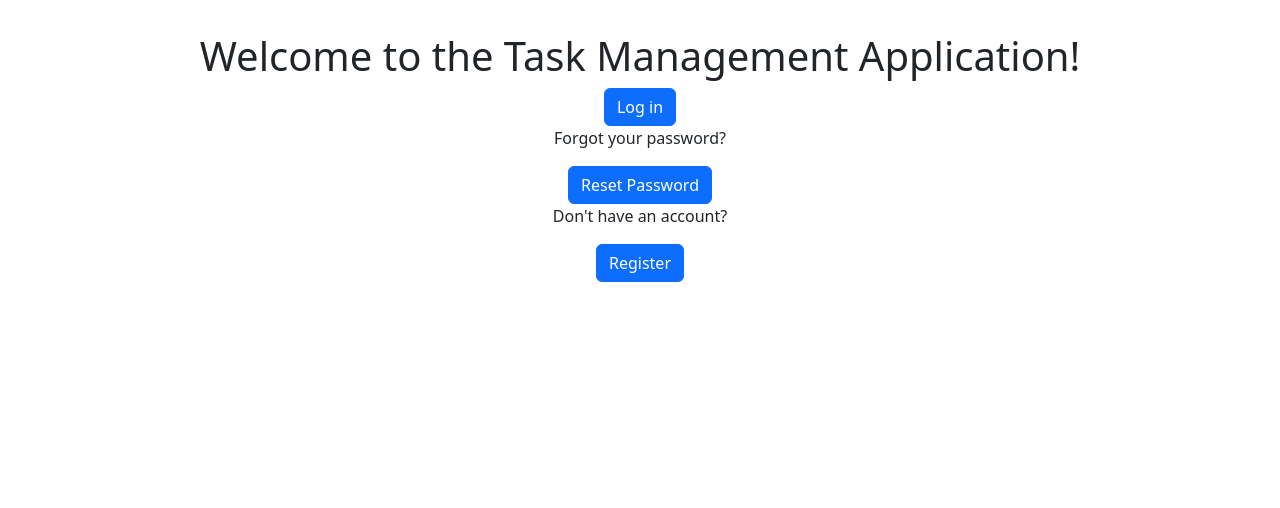
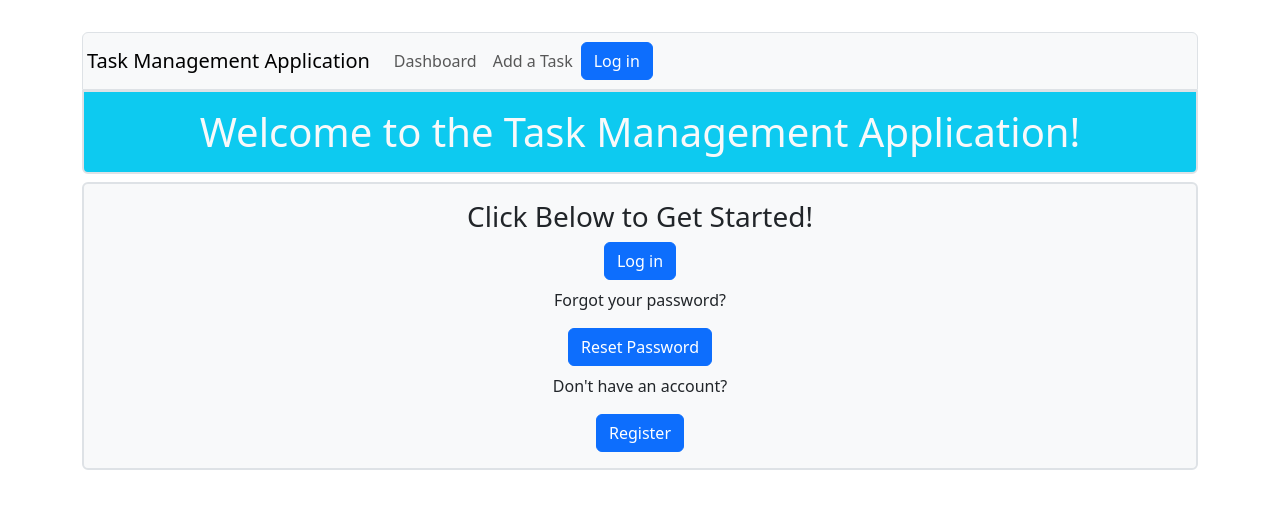
Before and after one commit to B-smith94/typescript_task_manager, a React (Vite) app in the folder task_management/: page / in a window 1280 px wide. Shown: the top 508 px of the page. Built offline with nearby package versions, Linux system fonts and the light colour scheme.

Commit message:
More last minute styling

```diff
--- a/task_management/src/components/CreateTask.tsx
+++ b/task_management/src/components/CreateTask.tsx
@@ -2,6 +2,7 @@ import { useState } from "react";
 import { Button, Form, Row, Col } from "react-bootstrap";
 import { useTasksContext } from "../TaskContext";
 import { useNavigate } from "react-router-dom";
+import NavBar from "./NavBar";
 
 const CreateTask: React.FC = () => {
     const [taskName, setName] = useState('');
@@ -20,15 +21,17 @@ const CreateTask: React.FC = () => {
         };
 
         dispatch({ type: 'ADD_TASK', payload: newTask });
-
         navigate('/dashboard');
     }
 
     return (
         <div>
-            <Form onSubmit={handleSubmit}>
+            <NavBar />
+            <h3 className="mt-2">Add a Task</h3>
+            <p>Fill out the form below to add a task. NOTE: The due date is not necessary, but is very helpful for keeping you on task!</p>
+            <Form onSubmit={handleSubmit} className="bg-light border p-2 rounded">
                 <Row>
-                    <Col>
+                    <Col md={9}>
                         <Form.Group>
                             <Form.Label>Name</Form.Label>
                             <Form.Control
@@ -48,11 +51,12 @@ const CreateTask: React.FC = () => {
                             />
                         </Form.Group>
                     </Col>
-                    <Button variant="primary" type="submit">Create Task</Button>
-                    <Button variant="danger" onClick={() => navigate('/dashboard')}>Cancel</Button>
+                    <div>
+                        <Button variant="primary" type="submit" className="m-1">Create Task</Button>
+                        <Button variant="danger" className="m-1" onClick={() => navigate('/dashboard')}>Cancel</Button>
+                    </div>
                 </Row>
             </Form>
-
         </div>
     )
 }
--- a/task_management/src/components/EditTask.tsx
+++ b/task_management/src/components/EditTask.tsx
@@ -3,6 +3,7 @@ import { Button, Form, Row, Col, Alert } from "react-bootstrap";
 import { useTasksContext } from "../TaskContext";
 import Task from "../Tasks";
 import { useNavigate, useParams } from "react-router-dom";
+import NavBar from "./NavBar";
 
 const EditTask: React.FC = () => {
     const { id } = useParams();
@@ -37,9 +38,12 @@ const EditTask: React.FC = () => {
 
     return (
         <div>
-            <Form onSubmit={handleSubmit}>
+            <NavBar />
+            <h3 className="mt-1">Edit Task</h3>
+            <p>Change the values below to update your task. NOTE: The due date is not necessary, but is very helpful for keeping you on task!</p>
+            <Form onSubmit={handleSubmit} className="bg-light border rounded p-2">
                 <Row>
-                    <Col>
+                    <Col lg={7}>
                         <Form.Group>
                             <Form.Label>Name</Form.Label>
                             <Form.Control
@@ -49,7 +53,7 @@ const EditTask: React.FC = () => {
                             />
                         </Form.Group>
                     </Col>
-                    <Col>
+                    <Col lg={3} className="">
                         <Form.Group>
                             <Form.Label>Due Date</Form.Label>
                             <Form.Control
@@ -59,18 +63,21 @@ const EditTask: React.FC = () => {
                             />
                         </Form.Group>
                     </Col>
-                    <Col>
+                    <Col className="d-flex align-items-center mt-4">
                         <Form.Group>
                             <Form.Check
                              type="checkbox"
                              label="Mark as Complete"
                              checked={complete}
                              onChange={(e) => setComplete(e.target.checked)}
+                             className="justify-content-center"
                             />
                         </Form.Group>
                     </Col>
-                    <Button variant="primary" type="submit">Update Task</Button>
-                    <Button variant="danger" onClick={() => navigate('/dashboard')}>Cancel</Button>
+                    <div>
+                        <Button variant="primary" className="m-1" type="submit">Update Task</Button>
+                        <Button variant="danger" className="m-1" onClick={() => navigate('/dashboard')}>Cancel</Button>
+                    </div>
                 </Row>
             </Form>
 
--- a/task_management/src/components/Home.tsx
+++ b/task_management/src/components/Home.tsx
@@ -1,22 +1,27 @@
-import { Col, Container } from 'react-bootstrap';
+import { Container } from 'react-bootstrap';
 import Login from './Login';
 import Logout from './Logout';
 import PasswordResetButton from './ResetPassword';
 import SignUpButton from './Registration';
+import NavBar from './NavBar';
 
 
 const Home: React.FC = () => {
     return (
         <Container>
-            <Col>
-                <h1>Welcome to the Task Management Application!</h1>
-                <Login />
-                <Logout />
-                <p>Forgot your password? </p>
-                <PasswordResetButton />
-                <p>Don't have an account? </p>
-                <SignUpButton />
-            </Col>
+            <NavBar />
+            <div>
+                <h1 className='bg-info text-light p-3 border border-2 rounded-bottom'>Welcome to the Task Management Application!</h1>
+                <div className='bg-light border border-2 rounded p-3 align-content-around'>
+                    <h3>Click Below to Get Started!</h3>
+                    <Login />
+                    <Logout />
+                    <p className='mt-2'>Forgot your password? </p>
+                    <PasswordResetButton />
+                    <p className='mt-2'>Don't have an account? </p>
+                    <SignUpButton />
+                </div>
+            </div>
         </Container>
     )
 }
--- a/task_management/src/components/NavBar.tsx
+++ b/task_management/src/components/NavBar.tsx
@@ -7,8 +7,8 @@ import React from "react";
 const NavBar: React.FC = () => {
     return (
         <div>
-            <Navbar bg="light" expand='md' as='header' role='navigation' className="border border-1">
-                <Navbar.Brand as={NavLink} to={'/dashboard'} >Task Management Application</Navbar.Brand>
+            <Navbar bg="light" expand='md' as='header' role='navigation' className="border border-1 rounded-top">
+                <Navbar.Brand as={NavLink} to={'/dashboard'} className="ms-1">Task Management Application</Navbar.Brand>
                 <Navbar.Toggle aria-controls="basic-navbar-nav" className='' />
                 <Navbar.Collapse id="basic-navbar-nav" >
                     <Nav className="align-items-center mr-auto" as='nav' role="menubar">
--- a/task_management/src/components/TaskDashboard.tsx
+++ b/task_management/src/components/TaskDashboard.tsx
@@ -1,5 +1,5 @@
 import React from "react";
-import { Button, ListGroup, Row, Col, Card } from "react-bootstrap";
+import { Button, ListGroup, Row, Col, Card} from "react-bootstrap";
 import { useNavigate } from "react-router-dom";
 import { useTasksContext } from "../TaskContext";
 import { useState } from "react";
@@ -10,15 +10,12 @@ const TaskDashboard: React.FC = () => {
     const navigate = useNavigate();
     const [expandedTaskId, setExpandedTaskId] = useState<number | null>(null);
 
+
     const handleRemoveTask = (taskId: number) => {
         if (window.confirm('Are you sure you want to delete this task?')) {
             dispatch({ type: 'DELETE_TASK', payload: taskId });
         }
     };
-
-    const handleCompleteTask = (taskId: number) => {
-        dispatch({ type: 'COMPLETE_TASK', payload: taskId})
-    }
 
     const toggleTaskDetails = (taskId: number) => {
         setExpandedTaskId(expandedTaskId === taskId? null : taskId);
@@ -27,7 +24,7 @@ const TaskDashboard: React.FC = () => {
     return (
         <div>
             <NavBar />
-            <div className="bg-primary text-white border border-3">
+            <div className="bg-primary text-white border border-3 rounded-bottom">
                 <h1>Task Dashboard</h1>
                 <p>Welcome to the Task Dashboard, for all your Task Management needs!</p>
             </div>
```
